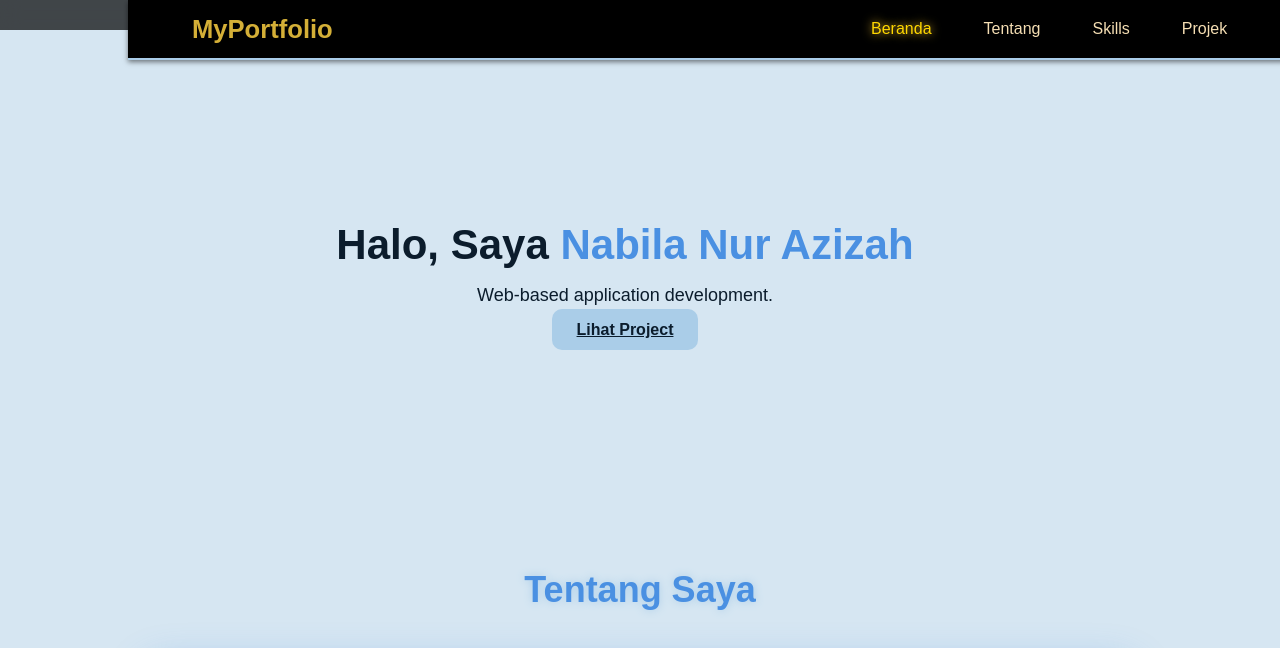
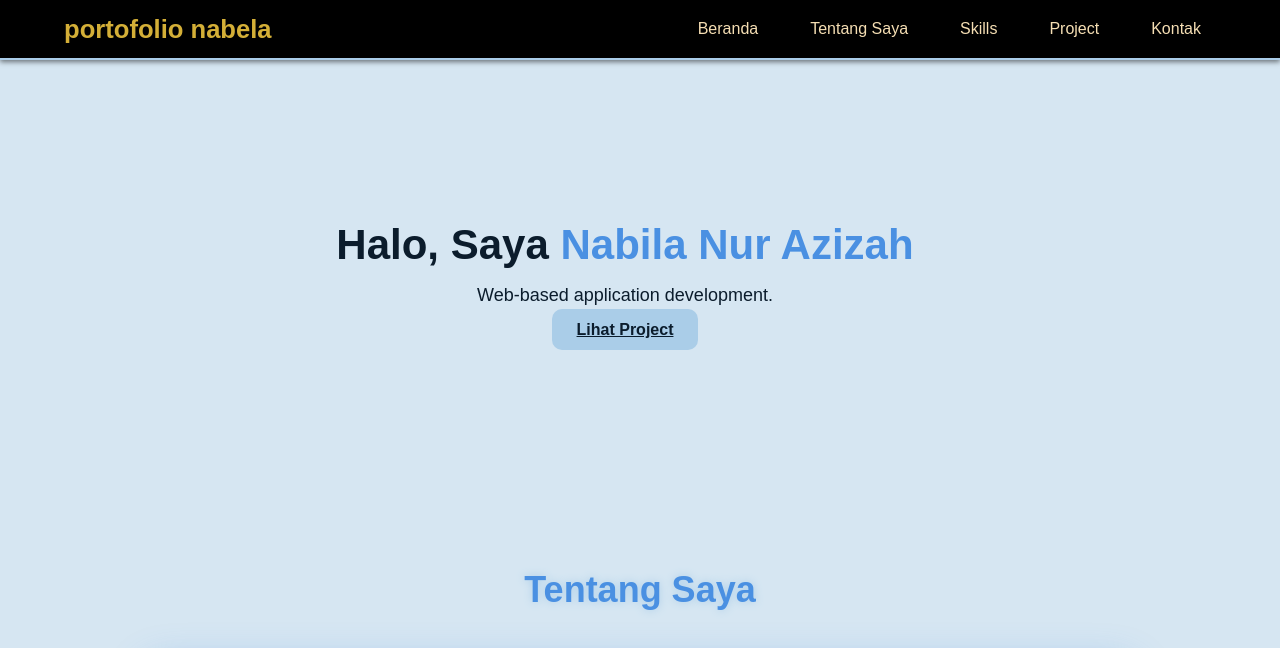
Before and after one commit to azizah0921/bilaportofolio, a plain HTML site: page index.html in a window 1280 px wide. Shown: the top 648 px of the page. Drawn offline with Linux system fonts and the light colour scheme.

Commit message:
Update index.html

```diff
--- a/index.html
+++ b/index.html
@@ -8,22 +8,17 @@
   </head>
 
   <body>
-    <header id="header">
     <nav>
-        <div class="logo">MyPortfolio</div>
+      <h1 class="logo">portofolio nabela</h1>
+      <ul>
+        <li><a href="#home">Beranda</a></li>
+        <li><a href="#biodata">Tentang Saya</a></li>
+        <li><a href="#skills">Skills</a></li>
+        <li><a href="#projects">Project</a></li>
+        <li><a href="#contact">Kontak</a></li>
+      </ul>
+    </nav>
 
-        <button class="menu-toggle" onclick="toggleMenu()">☰</button>
-
-        <ul id="nav-menu">
-            <li><a href="#hero" class="active">Beranda</a></li>
-            <li><a href="#about">Tentang</a></li>
-            <li><a href="#skills">Skills</a></li>
-            <li><a href="#projects">Projek</a></li>
-          <li><a href="#contact">Kontak</a></li>
-        </ul>
-    </nav>
-</header>
-    </nav>
 
     <section id="home" class="hero">
       <div class="hero-content">
```
